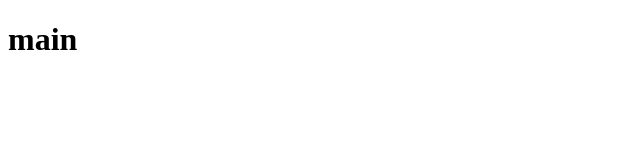
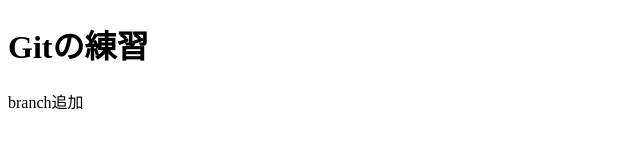
Before and after one commit to FUNEN-GOMI/GitTest, a plain HTML site: page index.html in a window 1280 px wide. Shown: the whole page, without its empty margins (0-640 px from the left). Drawn offline with Linux system fonts and the light colour scheme.

Commit message:
index.htmlの内容を修正

```diff
--- a/index.html
+++ b/index.html
@@ -3,9 +3,10 @@
 <head>
   <meta charset="UTF-8">
   <meta name="viewport" content="width=device-width, initial-scale=1.0">
-  <title>Main</title>
+  <title>Index</title>
 </head>
 <body>
-  <h1>main</h1>
+  <h1>Gitの練習</h1>
+  <p>branch追加</p>
 </body>
 </html>
```
